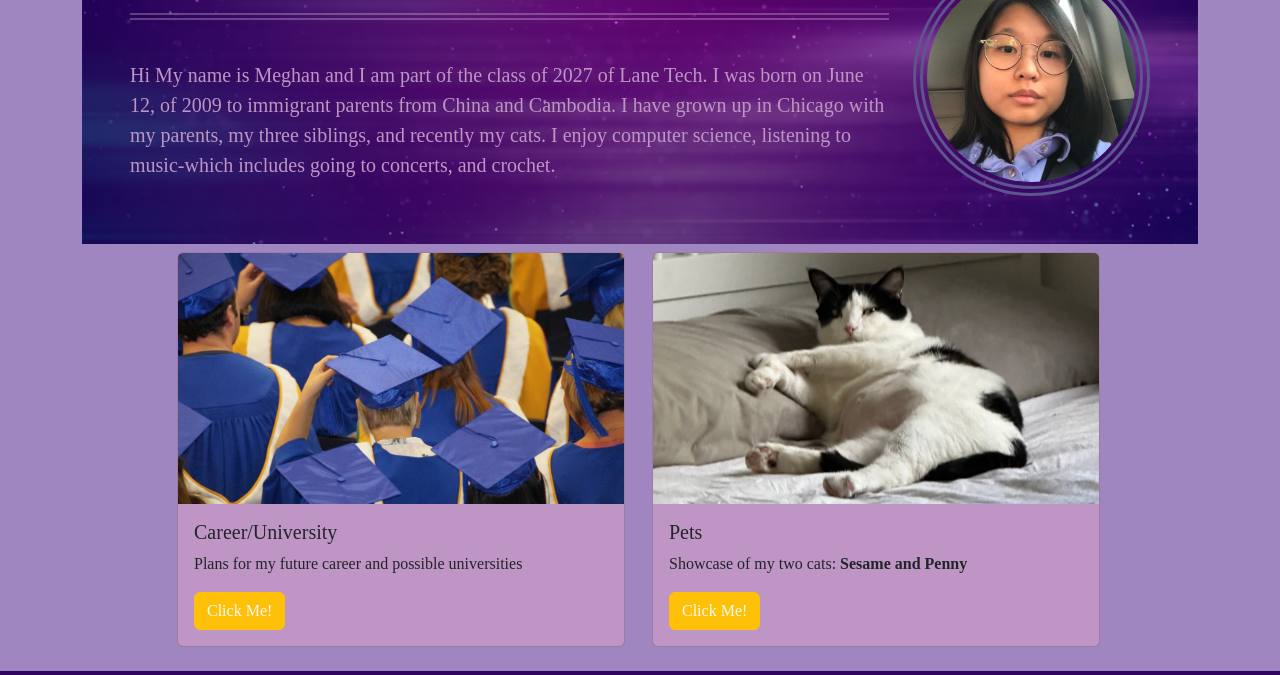
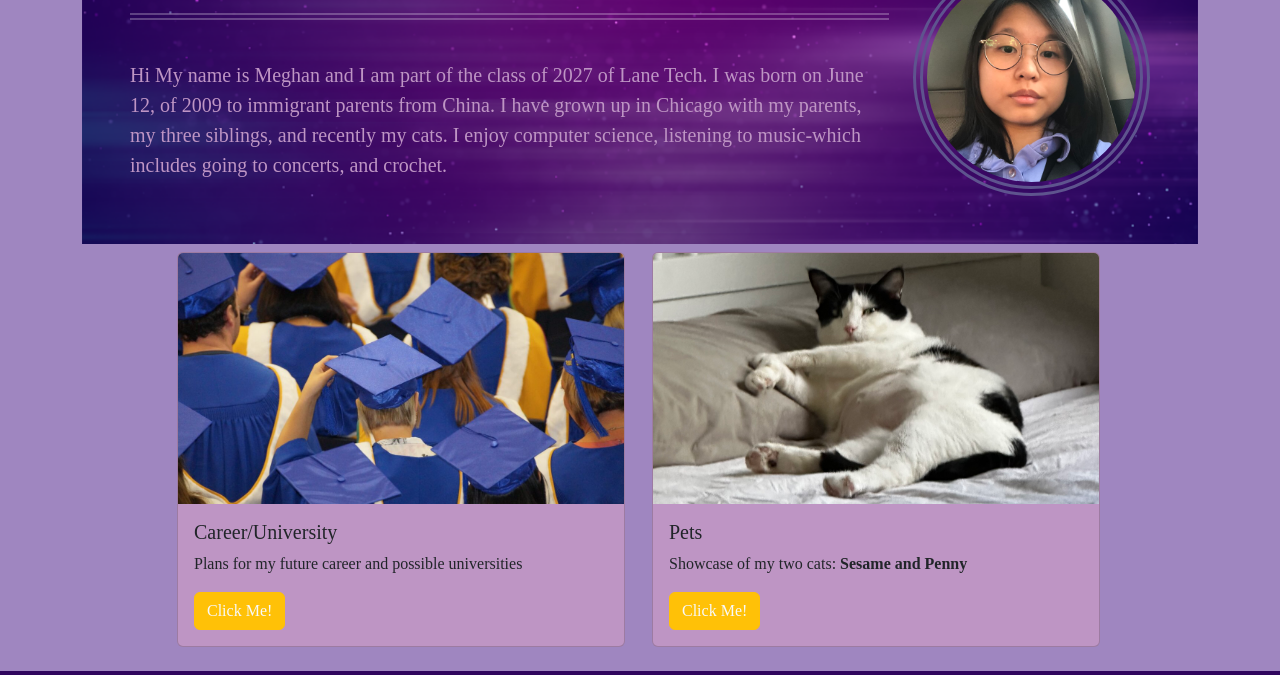
Before and after one commit to mmlim-cps/mmlim-cps-portfolio.github.io, a plain HTML site: page index.html in a window 1280 px wide. Shown: the part 157-832 px from the top of the page. Drawn offline with nearby package versions, Linux system fonts and the light colour scheme; a web font is replaced by a local one.

Commit message:
text.update

```diff
--- a/index.html
+++ b/index.html
@@ -41,7 +41,7 @@
                         <hr>
                         <br>
                         <p class="text fs-5">
-                            Hi My name is Meghan and I am part of the class of 2027 of Lane Tech. I was born on June 12, of 2009 to immigrant parents from China and Cambodia. I have grown up in Chicago with my parents, my three siblings, and recently my cats. I enjoy computer science, listening to music-which includes going to concerts, and crochet.
+                            Hi My name is Meghan and I am part of the class of 2027 of Lane Tech. I was born on June 12, of 2009 to immigrant parents from China. I have grown up in Chicago with my parents, my three siblings, and recently my cats. I enjoy computer science, listening to music-which includes going to concerts, and crochet.
                         </p>
                     </div>
                     <div class="col-md-3">
```
